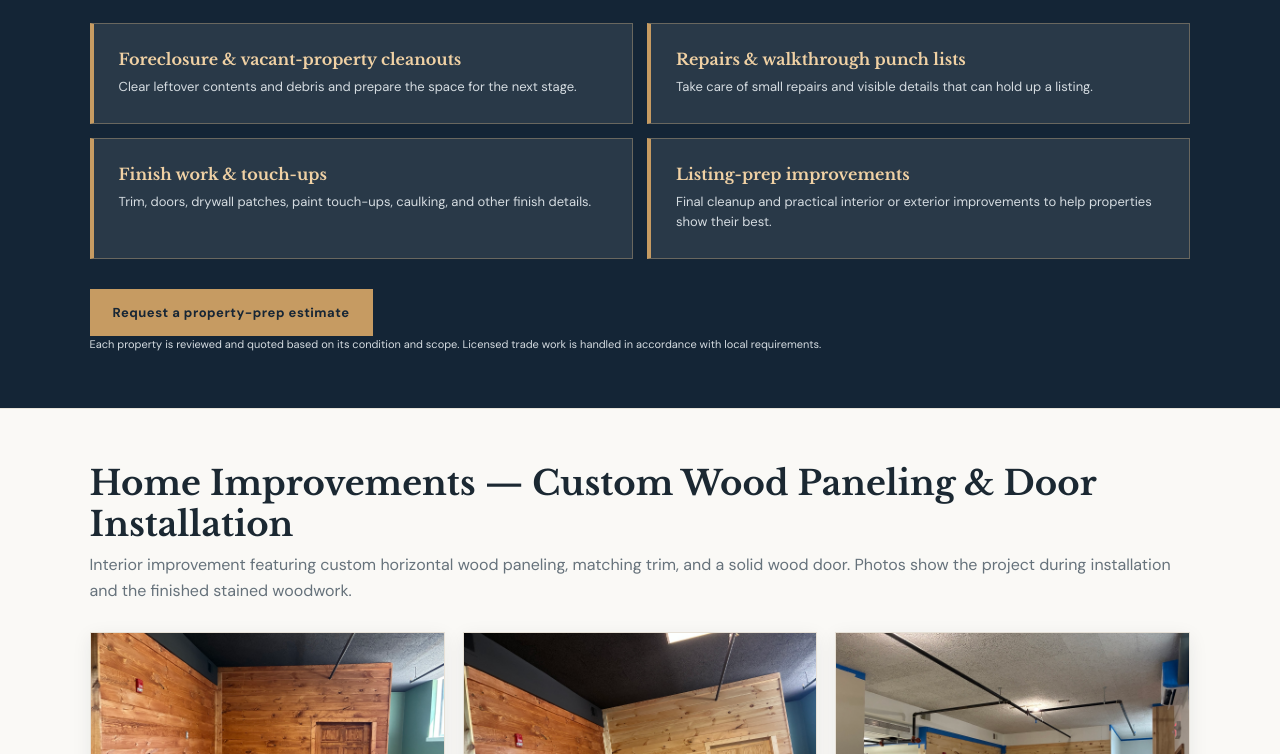
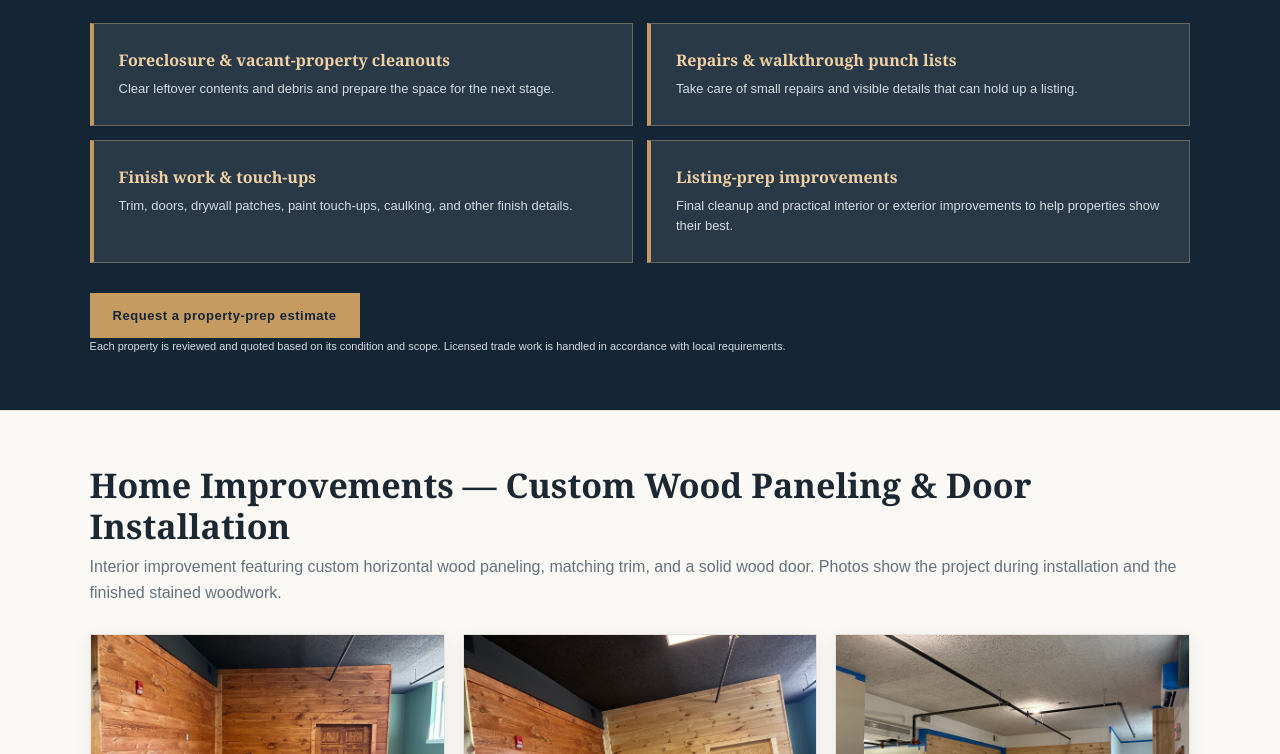
Before and after one commit to marinejake/martindale-quality-maintenance, a plain HTML site: page martindale_testimonials/our-work.html in a window 1280 px wide. Shown: the part 470-1224 px from the top of the page. Drawn offline with nearby package versions, Linux system fonts and the light colour scheme.

Commit message:
Add files via upload

```diff
--- a/martindale_testimonials/styles.css
+++ b/martindale_testimonials/styles.css
@@ -1,4 +1,4 @@
-@import url('https://fonts.googleapis.com/css2?family=DM+Sans:wght@400;500;600;700&family=Libre+Baskerville:wght@400;700&display=swap');
+/* Local system-font fallbacks avoid external Google Fonts requests. */
 :root{--navy:#142536;--navy2:#20394d;--cream:#f4f0e8;--gold:#c69b62;--ink:#1b2832;--muted:#66727b}
 *{box-sizing:border-box}html{scroll-behavior:smooth;scroll-padding-top:18px}body{margin:0;color:var(--ink);font-family:'DM Sans',Arial,sans-serif;line-height:1.6;overflow-x:hidden}a{color:inherit;text-decoration:none}
 .visual-header{position:relative;background:#10283d;color:#fff;width:100%;line-height:0}.hero-art{position:relative;width:100%;line-height:0}.homepage-face{display:block;width:100%;max-width:100%;height:auto;object-fit:contain}.service-strip-image{display:block;width:100%;height:auto;max-width:100%}.face-nav{position:absolute;z-index:5;top:0;right:0;width:49%;height:12.5%;display:grid;grid-template-columns:repeat(5,1fr);gap:0;padding:0;margin:0;background:transparent;border:0}.face-nav a,.phone-hotspot{display:block;width:100%;height:100%;overflow:hidden;text-indent:-9999px;color:transparent;background:transparent}.face-nav a:focus-visible,.phone-hotspot:focus-visible{outline:3px solid #e3b16c;outline-offset:-5px;background:rgba(255,255,255,.12)}.phone-hotspot{position:absolute;z-index:6;left:28%;top:1.8%;width:21%;height:10%}.estimate-hotspot{position:absolute;z-index:6;left:31%;top:78.5%;width:38%;height:16%;display:block;background:transparent;border-radius:14px}.estimate-hotspot:focus-visible{outline:4px solid #e3b16c;outline-offset:2px}
```
Also changed, not shown: martindale_testimonials/README.txt, 1 other file.
